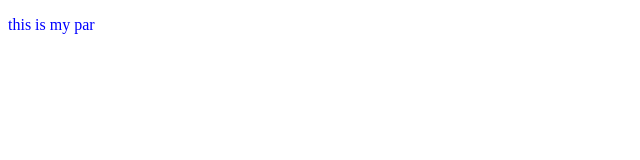
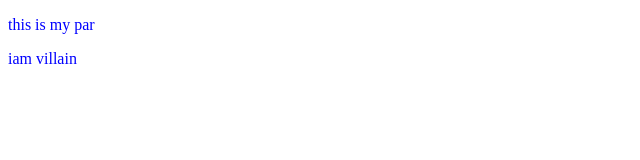
Before and after one commit to manishsinghHQ/localrepo, a plain HTML site: page index.html in a window 1280 px wide. Shown: the full height of the page, 0-640 px from the left. Drawn offline with Linux system fonts and the light colour scheme.

Commit message:
new branch

```diff
--- a/index.html
+++ b/index.html
@@ -8,6 +8,7 @@
 </head>
 <body>
     <p>this is my par</p>
+    <p>iam villain</p>
 
 </body>
 </html>
```
